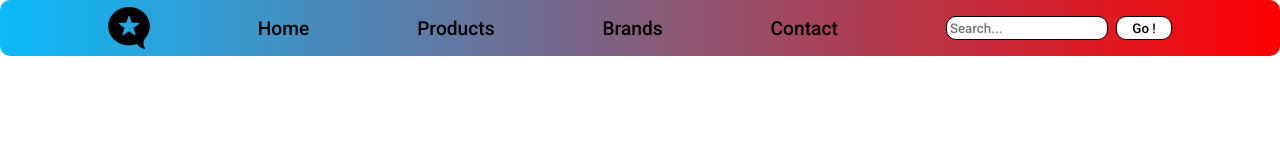
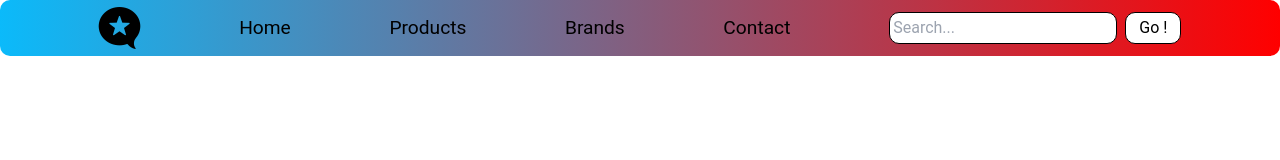
Before and after one commit to Laskovic/responsive_menu, a website: page index.html in a window 1280 px wide. Drawn offline with nearby package versions, Linux system fonts and the light colour scheme; files that its build step writes are made by us from their sources.

Commit message:
figting with not working tailwindcss

```diff
--- a/index.html
+++ b/index.html
@@ -4,7 +4,7 @@
     <meta charset="UTF-8">
     <meta http-equiv="X-UA-Compatible" content="IE=edge">
     <meta name="viewport" content="width=device-width, initial-scale=1.0">
-    <link rel="stylesheet" href="styles.css">
+    <link rel="stylesheet" href="/scr/styles.css">
     <script src="https://kit.fontawesome.com/51eb43ada7.js" crossorigin="anonymous"></script>
     <title>Menu</title>
 </head>
--- a/styles.css
+++ b/src/styles.css
@@ -1,4 +1,9 @@
+@tailwind base;
+@tailwind components;
+@tailwind utilities;
+
 @import url('https://fonts.googleapis.com/css2?family=Roboto:wght@500&display=swap');
+
 
 * {
     margin: 0;
```
Also changed, not shown: package.json (+11 -0 lines), 1 other file.
